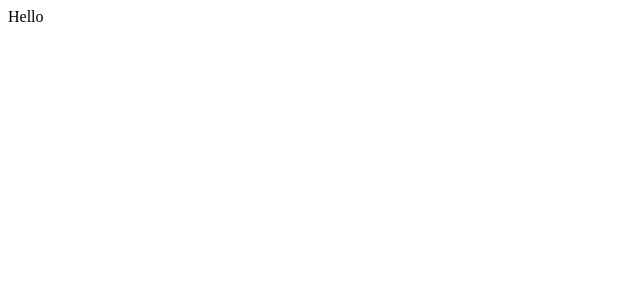
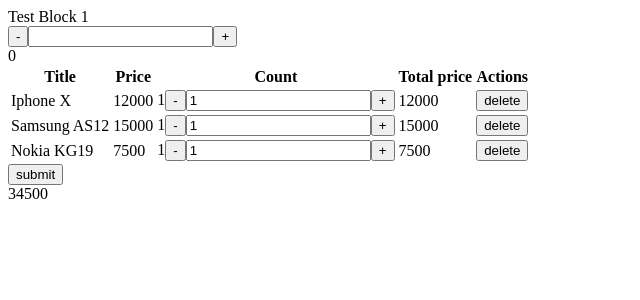
Before and after one commit to Denoro55/react-simple-template, a React app: page / in a window 1280 px wide. Shown: the top 300 px of the page, without its empty margins (0-640 px from the left). Built offline with nearby package versions, Linux system fonts and the light colour scheme.

Commit message:
feat(input) создание уникального компонента и промежуточного управления

```diff
--- a/index.html
+++ b/index.html
@@ -5,7 +5,7 @@
 	<title>Document</title>
 </head>
 <body>
-	<div id="app">12</div>
+	<div id="app"></div>
 	<script src="dist/main.js"></script>
 </body>
 </html>
--- a/package.json
+++ b/package.json
@@ -11,11 +11,13 @@
   "author": "",
   "license": "ISC",
   "dependencies": {
+    "prop-types": "^15.7.2",
     "react": "^16.12.0",
     "react-dom": "^16.12.0"
   },
   "devDependencies": {
     "@babel/core": "^7.8.3",
+    "@babel/plugin-proposal-class-properties": "^7.8.3",
     "@babel/plugin-transform-react-jsx": "^7.8.3",
     "@babel/preset-env": "^7.8.3",
     "babel-loader": "^8.0.6",
--- /dev/null
+++ b/src/components/App.js
@@ -0,0 +1,14 @@
+import React from 'react';
+
+import TB1 from './TB1';
+import TB2 from './TB2';
+// import Counter from './Counter';
+
+export default function (props) {
+	return (
+		<div>
+			<TB1 />
+			<TB2 />
+		</div>
+	)
+}
--- /dev/null
+++ b/src/components/Counter.js
@@ -0,0 +1,63 @@
+import React from 'react';
+
+import PropTypes from 'prop-types';
+import Input from './Input';
+
+export default class Counter extends React.Component {
+	static defaultProps = {
+		onChange: function() {}
+	}
+
+	static propTypes = {
+		min: PropTypes.number.isRequired,
+		max: PropTypes.number.isRequired,
+		value: PropTypes.number.isRequired,
+		onChange: PropTypes.func
+	}
+
+	state = {
+		count: this.props.value
+	}
+
+	// static getDerivedStateFromProps(props, state) {
+	// 	console.log(props, state)
+	// 	state.count = Math.min(Math.max(props.min, state.count), props.max);
+	// 	state.inputValue = Math.min(Math.max(props.min, state.count), props.max);
+	// 	return state;
+	// }
+
+	updateCounter = (newCount) => {
+		const count = Math.min(Math.max(newCount, this.props.min), this.props.max);
+		this.setCount(count);
+	}
+
+	decrement = () => {
+		this.setCount(this.state.count - 1);
+	}
+
+	increment = () => {
+		this.setCount(this.state.count + 1);
+	}
+
+	setCount(newCount) {
+		const count = Math.min(Math.max(newCount, this.props.min), this.props.max);
+		this.setState({count});
+		this.props.onChange(count);
+	}
+
+	// componentDidMount() {
+	// 	this.props.onChange(this.state.count);
+	// }
+
+	render() {
+		const { count } = this.state;
+		return (
+			<div>
+				{ count }
+				<button onClick={this.decrement}>-</button>
+				<Input nativeProps={{className: 'input'}} onChange={this.updateCounter} value={count}/>
+				<button onClick={this.increment}>+</button>
+			</div>
+		)
+	}
+}
--- /dev/null
+++ b/src/components/Input.js
@@ -0,0 +1,34 @@
+import React from 'react';
+
+import PropTypes from 'prop-types';
+
+export default class Input extends React.Component {
+	static defaultState = {
+		nativeProps: {}
+	}
+
+	static propTypes = {
+		nativeProps: PropTypes.object
+	}
+
+	applyBlur = (e) => {
+		if (e.target.value != this.props.value) {
+			this.props.onChange(e.target.value);
+		}
+	}
+
+	componentDidUpdate(prevProps, prevState) {
+		const input = this.nativeInput.current;
+		if (prevProps.value !== this.props.value || this.props.value != input.value) {
+			input.value = this.props.value;
+		}
+	}
+
+	nativeInput = React.createRef();
+
+	render() {
+		return (
+			<input {...this.props.nativeProps} ref={this.nativeInput} type="text" onBlur={this.applyBlur} defaultValue={this.props.value}/>
+		)
+	}
+}
--- /dev/null
+++ b/src/components/TB1.js
@@ -0,0 +1,36 @@
+import React from 'react';
+
+import Counter from './Counter';
+
+export default class extends React.Component {
+	state = {
+		text: 0,
+		min: 1
+	}
+
+	componentDidMount() {
+		setTimeout(() => {
+			this.setState({
+				min: 3
+			})
+		}, 2000)
+	}
+
+	updateText = (newValue) => {
+		this.setState({
+			text: newValue
+		})
+	}
+
+	render() {
+		const { text, min } = this.state;
+		return (
+			<div>
+				<div>Test Block 1</div>
+
+				<Counter key={min} onChange={this.updateText} min={min} max={5}/>
+				<div>{text}</div>
+			</div>
+		)
+	}
+}
--- /dev/null
+++ b/src/components/TB2.js
@@ -0,0 +1,114 @@
+import React from 'react';
+
+import Counter from './Counter';
+import Input from './Input';
+
+export default class TB2 extends React.Component {
+	state = {
+		products: [
+			{
+				id: 1,
+				name: 'Iphone X',
+				price: 12000,
+				currentCount: 1,
+				rest: 4
+			},
+			{
+				id: 2,
+				name: 'Samsung AS12',
+				price: 15000,
+				currentCount: 1,
+				rest: 7
+			},
+			{
+				id: 3,
+				name: 'Nokia KG19',
+				price: 7500,
+				currentCount: 1,
+				rest: 3
+			}
+		],
+		formDone: false
+	}
+
+	updateProduct(id, count) {
+		console.log(id, count)
+		const newProducts = [...this.state.products];
+		const newProduct = newProducts[id];
+		newProduct.currentCount = count;
+		newProducts[id] = newProduct;
+		this.setState({
+			products: newProducts
+		})
+	}
+
+	deleteItem = (id) => (e) => {
+		const newProducts = this.state.products.filter((e) => e.id !== id);
+		this.setState({
+			products: newProducts
+		})
+	}
+
+	sendForm = () => {
+		this.setState({
+			formDone: true
+		})
+	}
+
+	renderItems = () => {
+		const { products } = this.state;
+		return products.map((e, idx) => {
+			return (
+				<tr key={e.id}>
+					<td>{e.name}</td>
+					<td>{e.price}</td>
+					<td>
+						<Counter onChange={(count) => this.updateProduct(idx, count)} min={1} max={e.rest} value={e.currentCount}/>
+					</td>
+					<td>{e.currentCount * e.price}</td>
+					<td><button onClick={this.deleteItem(e.id)}>delete</button></td>
+				</tr>
+			)
+		})
+	}
+
+	render() {
+		const totalPrice = this.state.products.reduce((acc, e) => {
+			return acc + (e.currentCount * e.price);
+		}, 0)
+		return (
+			<div className="table">
+				{ this.state.formDone ? getResult() : getForm(this.renderItems, this.sendForm) }
+				<div className="result">{ totalPrice }</div>
+			</div>
+		)
+	}
+}
+
+function getForm(renderProducts, formDone) {
+	return (
+		<div className="table__table">
+			<table>
+				<thead>
+					<th>Title</th>
+					<th>Price</th>
+					<th>Count</th>
+					<th>Total price</th>
+					<th>Actions</th>
+				</thead>
+				<tbody>
+					{ renderProducts() }
+				</tbody>
+			</table>
+			<button onClick={formDone}>submit</button>
+		</div>
+	)
+}
+
+function getResult() {
+	return  (
+		<div className="table__result">
+			<h3>Congratulations! Your order in proccess</h3>
+		</div>
+	)
+}
--- a/src/main.js
+++ b/src/main.js
@@ -1,4 +1,6 @@
 import React from 'react';
 import ReactDom from 'react-dom';
 
-ReactDom.render(<div>Hello</div>, document.querySelector('#app'));
+import App from './components/App';
+
+ReactDom.render(<App />, document.querySelector('#app'));
--- a/webpack.config.js
+++ b/webpack.config.js
@@ -16,7 +16,10 @@
 				loader: 'babel-loader',
 				options: {
 					presets: ['@babel/preset-env'],
-					"plugins": ["@babel/plugin-transform-react-jsx"]
+					"plugins": [
+						"@babel/plugin-transform-react-jsx",
+						"@babel/plugin-proposal-class-properties"
+					]
 				}
 			}
 		}
```
Also changed, not shown: src/components/Class.js (added, +27 -0 lines), src/components/InputBox.js (added), 1 other file (tests, documents, lock files or other folders).
